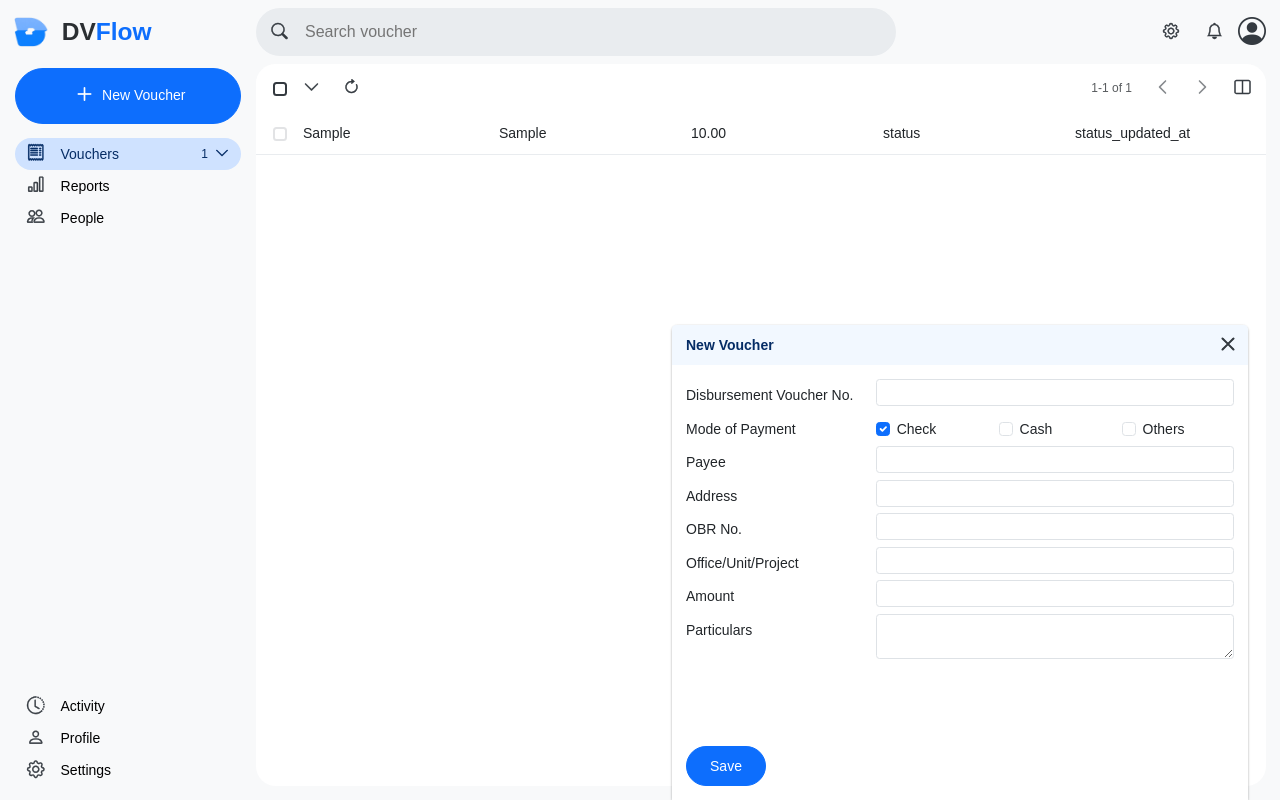
After one commit to pdmg-dev/dvts, a Flask app: page /voucher/new in a window 1280 px wide. The commit adds this page. Run offline with Flask 3, Linux system fonts and the light colour scheme; a user stored in the database is signed in; tables that the repository leaves empty hold one stand-in row (values such as "Sample post"); some libraries are stand-ins or nearby versions; some web fonts are replaced.

Commit message:
feat: implement new voucher creation functionality and enhance UI components

```diff
--- a/app/blueprints/voucher/__init__.py
+++ b/app/blueprints/voucher/__init__.py
@@ -1,5 +1,5 @@
 from flask import Blueprint
 
-voucher_bp = Blueprint("voucher", __name__, url_prefix="/vouchers", template_folder="templates")
+voucher_bp = Blueprint("voucher", __name__, url_prefix="/", template_folder="templates")
 
 from . import forms, routes  # noqa: E402 F401
--- a/app/blueprints/voucher/forms.py
+++ b/app/blueprints/voucher/forms.py
@@ -0,0 +1,25 @@
+from flask_wtf import FlaskForm
+from wtforms import DecimalField, RadioField, StringField, SubmitField, TextAreaField
+from wtforms.validators import InputRequired, Length, NumberRange
+
+
+class DVForm(FlaskForm):
+    dv_number = StringField("Disbursement Voucher No.", validators=[Length(max=20)])
+    mode_of_payment = RadioField(
+        "Mode of Payment", choices=[("Check", "Check"), ("Cash", "Cash"), ("Others", "Others")], default="Check"
+    )
+
+    payee = StringField("Payee", validators=[InputRequired(), Length(max=120)])
+    address = StringField("Address", validators=[Length(max=120)])
+
+    obr_number = StringField("OBR No.", validators=[Length(max=20)])
+    resp_center = StringField("Office/Unit/Project", validators=[Length(max=20)])
+
+    particulars = TextAreaField("Particulars", validators=[InputRequired()])
+    amount = DecimalField(
+        "Amount",
+        places=2,
+        validators=[InputRequired(), NumberRange(min=0)],
+    )
+
+    submit = SubmitField("Save")
--- a/app/blueprints/voucher/routes.py
+++ b/app/blueprints/voucher/routes.py
@@ -1,14 +1,16 @@
 from flask import render_template, request
+from flask_login import login_required
 
 from app.models.voucher import DisbursementVoucher
 
 from . import voucher_bp
+from .forms import DVForm
 
 
-@voucher_bp.route("/")
+@voucher_bp.route("vouchers/")
+@login_required
 def all_vouchers():
     total_vouchers = DisbursementVoucher.query.count()
-
     # Pagination setup
     page = request.args.get("page", 1, type=int)
     per_page = 25
@@ -29,7 +31,8 @@ def all_vouchers():
     )
 
 
-@voucher_bp.route("/<int:voucher_id>")
+@voucher_bp.route("voucher/<int:voucher_id>")
+@login_required
 def view_voucher(voucher_id):
     voucher = DisbursementVoucher.query.get_or_404(voucher_id)
     total_vouchers = DisbursementVoucher.query.count()
@@ -72,3 +75,31 @@ def view_voucher(voucher_id):
         next_voucher=next_voucher,
         prev_voucher=prev_voucher,
     )
+
+
+@voucher_bp.route("/voucher/new")
+@login_required
+def new_voucher():
+    form = DVForm()
+
+    if request.headers.get("HX-Request"):
+        return render_template("new_voucher.html", form=form)
+
+    page = request.args.get("page", 1, type=int)
+    per_page = 25
+    vouchers = DisbursementVoucher.query.paginate(page=page, per_page=per_page, error_out=False)
+
+    total_vouchers = vouchers.total
+    first_item = (vouchers.page - 1) * vouchers.per_page + 1
+    last_item = min(vouchers.page * vouchers.per_page, vouchers.total)
+
+    template = "vouchers.html"
+    return render_template(
+        template,
+        vouchers=vouchers,
+        total_vouchers=total_vouchers,
+        first_item=first_item,
+        last_item=last_item,
+        form=form,
+        show_card=True,
+    )
--- /dev/null
+++ b/app/blueprints/voucher/templates/new_voucher.html
@@ -0,0 +1,16 @@
+<div class="card floating-card" id="newVoucherCard">
+  <div class="card-header d-flex justify-content-between align-items-center py-0 pe-0">
+    <span>New Voucher</span>
+    <button class="btn btn-icon" id="closeVoucherCard">
+      <i class="bi bi-x-lg"></i>
+    </button>
+  </div>
+  <div class="card-body d-flex" style="overflow-y: auto;">{% include 'new_voucher_form.html' %}</div>
+</div>
+
+<script>
+  document.getElementById("closeVoucherCard").addEventListener("click", function () {
+    document.getElementById("newVoucherCard").remove();
+    history.pushState({}, "", "/vouchers");
+  });
+</script>
--- /dev/null
+++ b/app/blueprints/voucher/templates/new_voucher_form.html
@@ -0,0 +1,138 @@
+<form class="d-flex flex-column flex-grow-1">
+  {{ form.csrf_token() }}
+  <div class="row">
+    {{ form.dv_number.label(class_="col-sm-4 col-form-label pe-0") }}
+    <div class="col-sm-8">
+      {{
+        form.dv_number(
+             class="form-control form-control-sm " ~ ('is-invalid' if form.dv_number.errors else ''),
+             id="voucherNumber"
+        )
+      }}
+      {% for err in form.dv_number.errors %}
+        <div class="invalid-feedback">{{ err }}</div>
+      {% endfor %}
+    </div>
+  </div>
+
+  <div class="row d-flex align-items-center">
+    {{ form.mode_of_payment.label(class_="col-sm-4 col-form-label") }}
+    <div class="col-sm-8 row" style="padding-right: 0; margin-left: 0px">
+      <div class="col-sm-4 m-0 form-check form-check-inline">
+        <input class="form-check-input" type="checkbox" name="checkboxInline" id="optionCheck" checked />
+        <label class="form-check-label" for="optionCheck">Check</label>
+      </div>
+      <div class="col-sm-4 m-0  form-check form-check-inline">
+        <input class="form-check-input" type="checkbox" name="checkboxInline" id="optionCash" />
+        <label class="form-check-label" for="optionCash">Cash</label>
+      </div>
+      <div class="col-sm-4 m-0 form-check form-check-inline">
+        <input class="form-check-input" type="checkbox" name="checkboxInline" id="optionOthers" />
+        <label class="form-check-label" for="optionOthers">Others</label>
+      </div>
+    </div>
+
+    <script>
+      // Make checkboxes behave like radios
+      document.querySelectorAll('input[name="checkboxInline"]').forEach((checkbox) => {
+        checkbox.addEventListener("change", function () {
+          if (this.checked) {
+            document.querySelectorAll('input[name="checkboxInline"]').forEach((cb) => {
+              if (cb !== this) cb.checked = false;
+            });
+          }
+        });
+      });
+    </script>
+  </div>
+
+  <div class="row">
+    {{ form.payee.label(class_="col-sm-4 col-form-label pe-0") }}
+    <div class="col-sm-8">
+      {{
+        form.payee(
+             class="form-control form-control-sm " ~ ('is-invalid' if form.payee.errors else ''),
+             id="payee"
+        )
+      }}
+      {% for err in form.payee.errors %}
+        <div class="invalid-feedback">{{ err }}</div>
+      {% endfor %}
+    </div>
+  </div>
+
+  <div class="row">
+    {{ form.address.label(class_="col-sm-4 col-form-label pe-0") }}
+    <div class="col-sm-8">
+      {{
+        form.address(
+             class="form-control form-control-sm " ~ ('is-invalid' if form.address.errors else ''),
+             id="address"
+        )
+      }}
+      {% for err in form.address.errors %}
+        <div class="invalid-feedback">{{ err }}</div>
+      {% endfor %}
+    </div>
+  </div>
+
+  <div class="row">
+    {{ form.obr_number.label(class_="col-sm-4 col-form-label pe-0") }}
+    <div class="col-sm-8">
+      {{
+        form.obr_number(
+             class="form-control form-control-sm " ~ ('is-invalid' if form.obr_number.errors else ''),
+        )
+      }}
+      {% for err in form.obr_number.errors %}
+        <div class="invalid-feedback">{{ err }}</div>
+      {% endfor %}
+    </div>
+  </div>
+
+  <div class="row">
+    {{ form.resp_center.label(class_="col-sm-4 col-form-label pe-0") }}
+    <div class="col-sm-8">
+      {{
+        form.resp_center(
+             class="form-control form-control-sm " ~ ('is-invalid' if form.resp_center.errors else ''),
+        )
+      }}
+      {% for err in form.resp_center.errors %}
+        <div class="invalid-feedback">{{ err }}</div>
+      {% endfor %}
+    </div>
+  </div>
+
+  <div class="row">
+    {{ form.amount.label(class_="col-sm-4 col-form-label pe-0") }}
+    <div class="col-sm-8">
+      {{
+        form.amount(
+             class="form-control form-control-sm " ~ ('is-invalid' if form.amount.errors else ''),
+        )
+      }}
+      {% for err in form.amount.errors %}
+        <div class="invalid-feedback">{{ err }}</div>
+      {% endfor %}
+    </div>
+  </div>
+
+  <div class="row">
+    {{ form.particulars.label(class_="col-sm-4 col-form-label pe-0") }}
+    <div class="col-sm-8">
+      {{
+        form.particulars(
+             class="form-control form-control-sm " ~ ('is-invalid' if form.particulars.errors else ''),
+        )
+      }}
+      {% for err in form.particulars.errors %}
+        <div class="invalid-feedback">{{ err }}</div>
+      {% endfor %}
+    </div>
+  </div>
+
+  <div class="d-flex justify-content-start mt-auto">
+    <button type="submit" class="btn btn-primary btn-main">Save</button>
+  </div>
+</form>
--- a/app/blueprints/voucher/templates/vouchers.html
+++ b/app/blueprints/voucher/templates/vouchers.html
@@ -9,6 +9,12 @@
     {% include 'vouchers_toolbar.html' %}
     {% include 'vouchers_table.html' %}
   </div>
+
+  {% if show_card %}
+    <div id="floatingCardContainer">{% include 'new_voucher.html' %}</div>
+  {% else %}
+    <div id="floatingCardContainer"></div>
+  {% endif %}
 {% endblock %}
 
 {% block script %}
--- a/app/static/css/base.css
+++ b/app/static/css/base.css
@@ -61,7 +61,7 @@
   --bs-dark-border-subtle: #adb5bd;
 
   --bs-border-color: #dee2e6;
-
+  --bs-primary-lightest: #f2f8ff;
 }
 
 @font-face {
@@ -237,3 +237,22 @@ main .table-container {
 .digit {
   font-size: 12px;
 }
+
+.card,
+.card-header,
+.card-footer {
+  border: none;
+}
+
+.card-header {
+  background-color: var(--bs-primary-lightest);
+}
+
+.card-header span {
+  color: var(--bs-primary-text-emphasis);
+  font-weight: 600;
+}
+
+.card i.bi.bi-x-lg {
+  -webkit-text-stroke: 1px !important;
+}
--- a/app/static/css/custom.css
+++ b/app/static/css/custom.css
@@ -44,9 +44,24 @@
   border-color: transparent;
 }
 
-.toolbar .page-number {
+.page-number {
   width: max-content;
   font-size: 12px;
   border-radius: 14px;
   white-space: nowrap;
 }
+
+.floating-card {
+  position: fixed;
+  bottom: 0;
+  right: 32px;
+  width: 45%;
+  height: 475px;
+  z-index: 1050;
+  box-shadow:
+    0 1px 3px rgba(0, 0, 0, 0.2),
+    0 1px 3px rgba(0, 0, 0, 0.1),
+    0 0 3px rgba(0, 0, 0, 0.05);
+  border-bottom-left-radius: 0;
+  border-bottom-right-radius: 0;
+}
--- a/app/templates/sidebar.html
+++ b/app/templates/sidebar.html
@@ -4,6 +4,10 @@
     <button
       type="button"
       class="btn btn-primary btn-main d-flex align-items-center justify-content-center gap-1 mt-1 mb-2"
+      hx-get="{{ url_for('voucher.new_voucher') }}"
+      hx-target="#floatingCardContainer"
+      hx-swap="innerHTML"
+      hx-push-url="true"
     >
       <i class="bi bi-plus fs-2"></i>
       <span class="fw-medium">New Voucher</span>
@@ -17,7 +21,7 @@
           hx-target="#content"
           hx-swap="innerHTML"
           hx-push-url="true"
-          class="nav-link fw-medium {% if request.endpoint in ['voucher.all_vouchers', 'voucher.view_voucher'] %}active{% endif %}"
+          class="nav-link fw-medium {% if request.endpoint in ['voucher.all_vouchers', 'voucher.view_voucher', 'voucher.new_voucher'] %}active{% endif %}"
         >
           <i class="bi bi-receipt fs-5"></i>
           Vouchers
```
